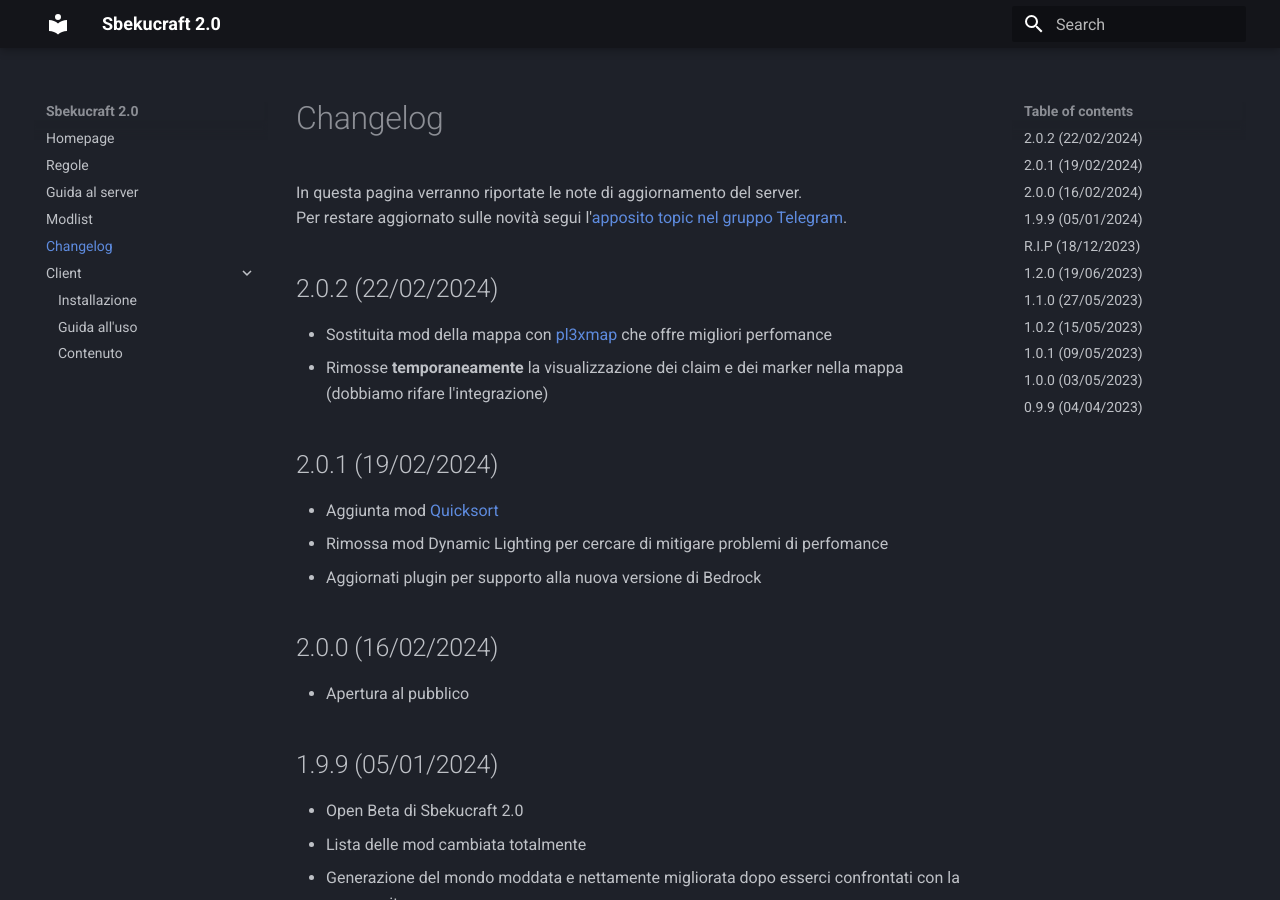
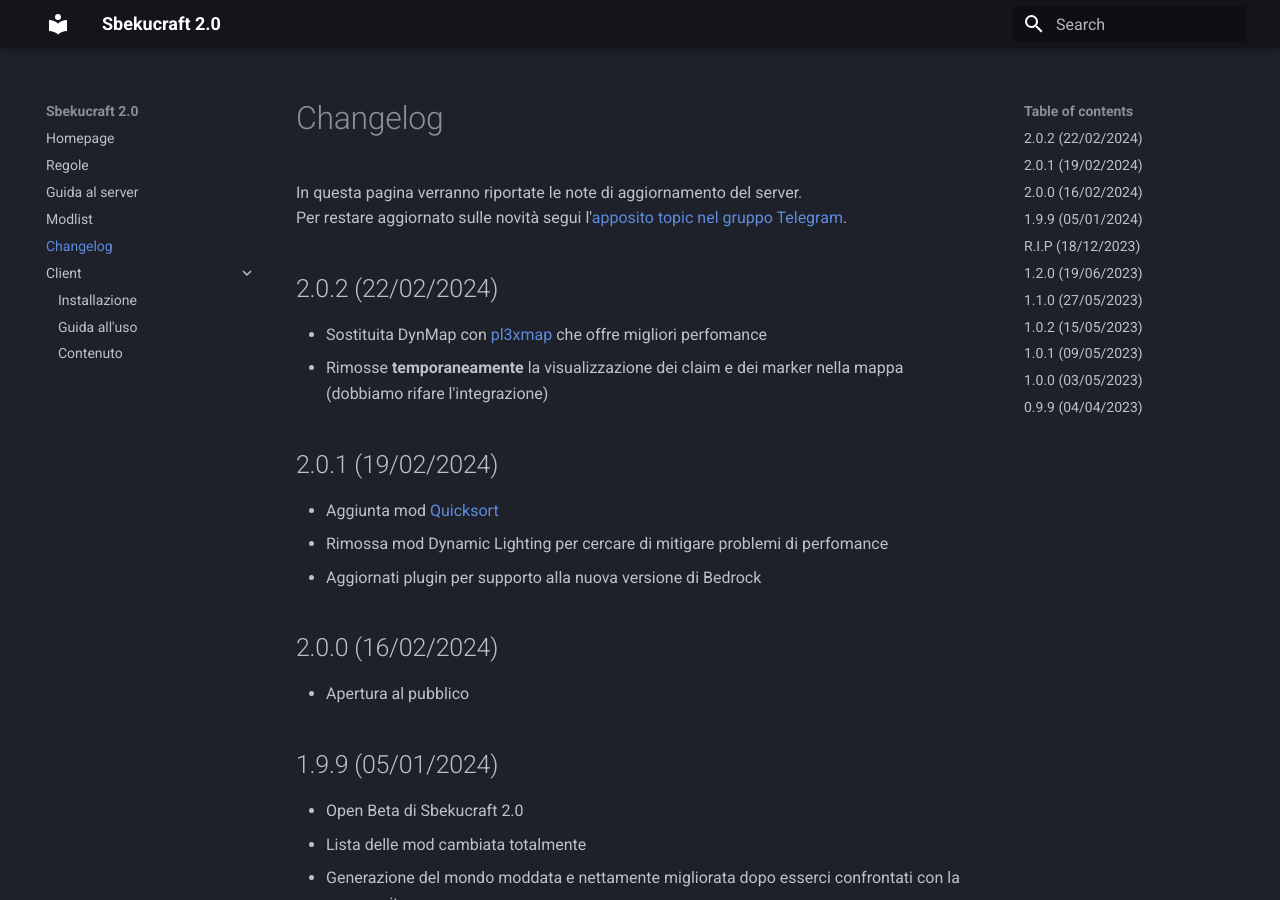
Before and after one commit to Sbekucraft/Sbekucraft-2.0-Wiki, an MkDocs documentation site: the page built from docs/changelog.md, in a window 1280 px wide and 900 px high. Built offline with MkDocs 1.6.1 and Material for MkDocs 9.7.7, drawn with Linux system fonts in a browser that asks for light colours.

```diff
--- a/docs/changelog.md
+++ b/docs/changelog.md
@@ -3,7 +3,7 @@
 Per restare aggiornato sulle novità segui l'[apposito topic nel gruppo Telegram](https://t.me/sbekucraft/39812).
 
 ## 2.0.2 (22/02/2024)
-- Sostituita mod della mappa con [pl3xmap](https://modrinth.com/plugin/pl3xmap) che offre migliori perfomance
+- Sostituita DynMap con [pl3xmap](https://modrinth.com/plugin/pl3xmap) che offre migliori perfomance
 - Rimosse **temporaneamente** la visualizzazione dei claim e dei marker nella mappa (dobbiamo rifare l'integrazione)
 
 ## 2.0.1 (19/02/2024)
```
Also changed, not shown: docs/guida.md (+0 -2 lines).
